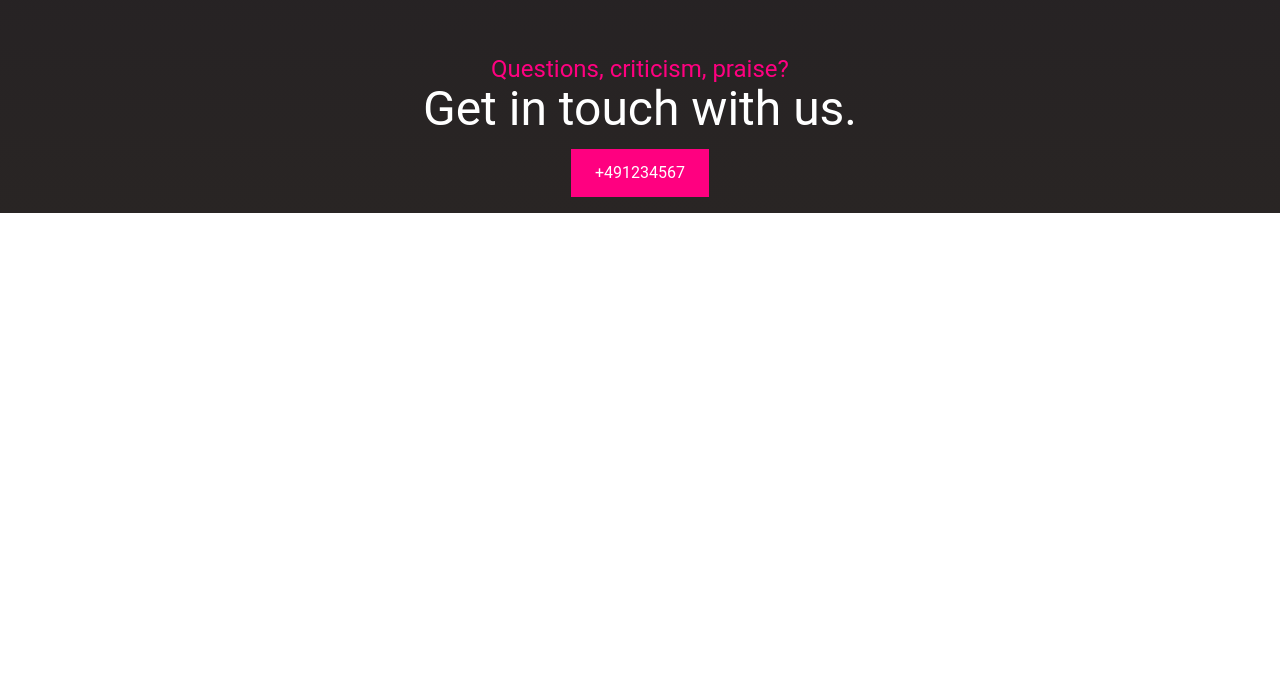
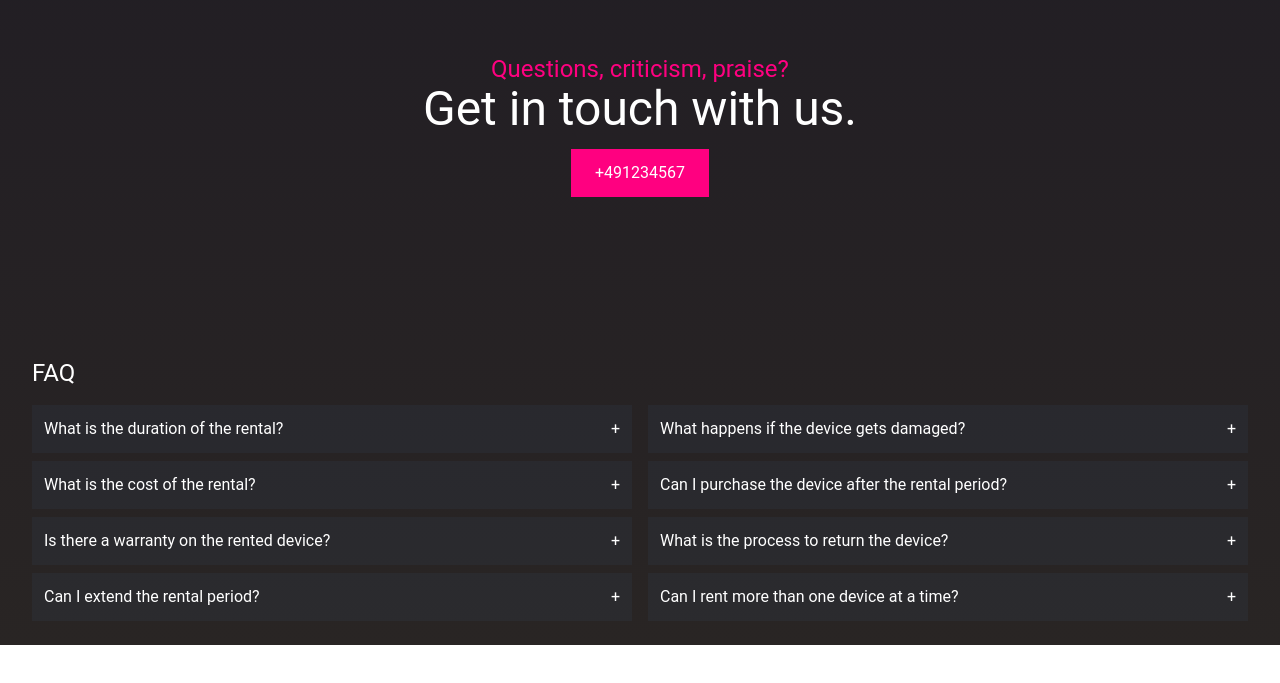
Before and after one commit to KenKindermann/TechRent, a React (Vite) app: page / in a window 1280 px wide. Shown: the part 3107-3790 px from the top of the page. Before the commit the page ends 3448 px from the top, so only its background shows below. Built offline with nearby package versions, Linux system fonts and the light colour scheme; no server answers; a web font is replaced by a local one.

Commit message:
implement faq section

```diff
--- a/src/App.jsx
+++ b/src/App.jsx
@@ -13,6 +13,7 @@ import CarePlus from "./components/main/CarePlus";
 import Newsletter from "./components/main/Newsletter";
 import Benefits from "./components/main/Benefits";
 import Contact from "./components/main/Contact";
+import Faq from "./components/main/Faq";
 
 function App() {
   return (
@@ -29,6 +30,7 @@ function App() {
       <Benefits />
       <Popup />
       <Contact />
+      <Faq />
     </div>
   );
 }
--- /dev/null
+++ b/src/components/main/Faq.jsx
@@ -0,0 +1,36 @@
+// Hooks
+import { useState } from "react";
+
+// Data
+import FaqQuestions from "../../data/FaqQuestions";
+
+// Components
+import Question from "./Question";
+
+const Faq = () => {
+  const [openAnswer, setOpenAnswer] = useState(null);
+
+  return (
+    <section id="faq" className="kk-section">
+      <h2 className="text-2xl mb-4">FAQ</h2>
+      <div className="grid grid-cols-1 md:grid-cols-2 md:gap-4">
+        <div>
+          {FaqQuestions.map((question, index, self) =>
+            index < self.length / 2 ? (
+              <Question key={question.id} data={question} openAnswer={openAnswer} setOpenAnswer={setOpenAnswer} />
+            ) : undefined
+          )}
+        </div>
+        <div>
+          {FaqQuestions.map((question, index, self) =>
+            index >= self.length / 2 ? (
+              <Question key={question.id} data={question} openAnswer={openAnswer} setOpenAnswer={setOpenAnswer} />
+            ) : undefined
+          )}
+        </div>
+      </div>
+    </section>
+  );
+};
+
+export default Faq;
--- /dev/null
+++ b/src/components/main/Question.jsx
@@ -0,0 +1,17 @@
+const Question = ({ data, openAnswer, setOpenAnswer }) => {
+  return (
+    <div
+      className="bg-slate-700 bg-opacity-20 p-3 mb-2 cursor-pointer hover:bg-opacity-70 transition ease-in-out"
+      onClick={() => setOpenAnswer(openAnswer === data.id ? null : data.id)}
+    >
+      <div className="flex justify-between">
+        <p>{data.question}</p>
+        {openAnswer !== data.id ? <p>+</p> : <p>-</p>}
+      </div>
+
+      {openAnswer === data.id && <p className="text-slate-300 mt-2">{data.answer}</p>}
+    </div>
+  );
+};
+
+export default Question;
--- /dev/null
+++ b/src/data/FaqQuestions.js
@@ -0,0 +1,44 @@
+const FaqQuestions = [
+  {
+    id: 0,
+    question: "What is the duration of the rental?",
+    answer: "You can rent for as long as you want, with a minimum rental period.",
+  },
+  {
+    id: 1,
+    question: "What is the cost of the rental?",
+    answer: "The rental cost varies depending on the device and the duration of the rental.",
+  },
+  {
+    id: 2,
+    question: "Is there a warranty on the rented device?",
+    answer: "Yes, there is a warranty for the entire duration of your rental.",
+  },
+  {
+    id: 3,
+    question: "Can I extend the rental period?",
+    answer: "Yes, you can extend the rental period after the minimum rental period.",
+  },
+  {
+    id: 4,
+    question: "What happens if the device gets damaged?",
+    answer: "If the device gets damaged during the rental period, the warranty will cover it.",
+  },
+  {
+    id: 5,
+    question: "Can I purchase the device after the rental period?",
+    answer: "Yes, you have the option to purchase the device after the rental period.",
+  },
+  {
+    id: 6,
+    question: "What is the process to return the device?",
+    answer: "You can return the device by shipping it back to us in its original packaging.",
+  },
+  {
+    id: 7,
+    question: "Can I rent more than one device at a time?",
+    answer: "Yes, you can rent multiple devices at a time.",
+  },
+];
+
+export default FaqQuestions;
```
